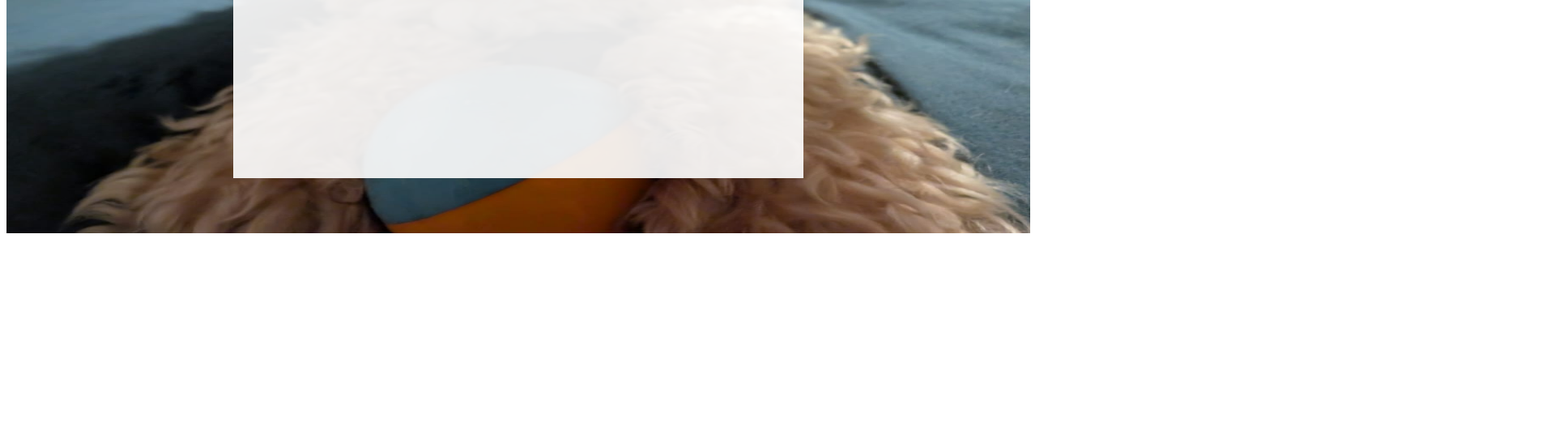
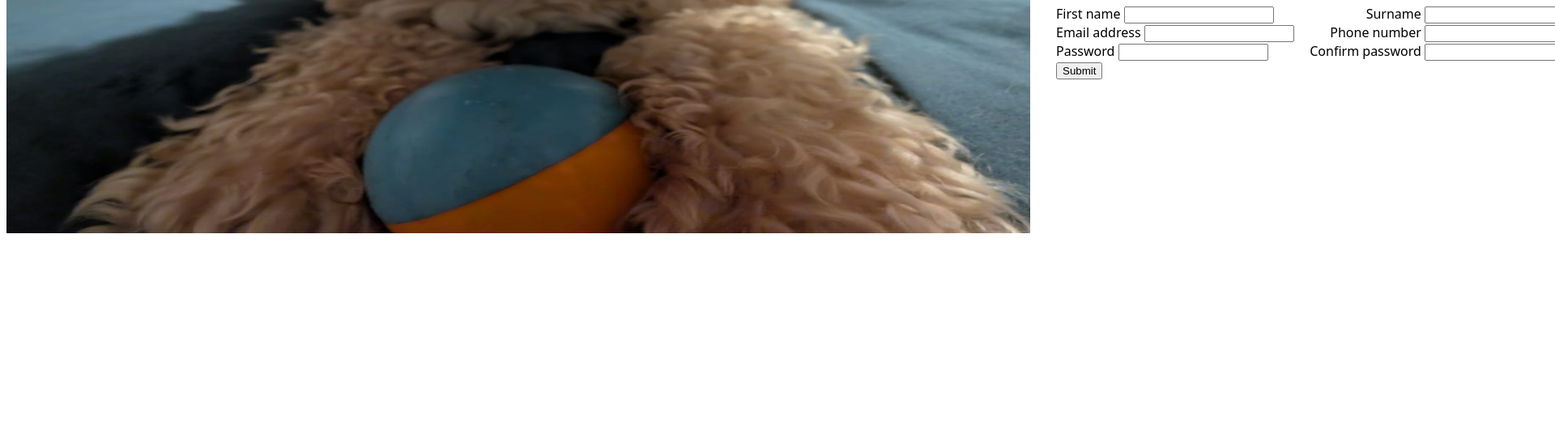
Before and after one commit to WillBest06/signup-form, a plain HTML site: page code/index.html in a window 1280 px wide. Shown: the part 520-1072 px from the top of the page at 81% size, 1920 px wide, since content can reach past the window. Before the commit the page ends 816 px from the top, so only its background shows below. Drawn offline with Linux system fonts and the light colour scheme.

Commit message:
add further attributes

```diff
--- a/code/index.html
+++ b/code/index.html
@@ -8,36 +8,56 @@
 </head>
 <body>
     <div class="container">
+        <div class="bg-image">
             <img src="images/smudge.jpg" alt="" class="bg-image">
-
+        </div>
+        <div class="content">
             <div class="form-container">
+                <h1>Sign-up form</h1>
                 <form action="#" method="get">
                     <div class="form-row">
+                        <div class="col">
                             <label for="fname">First name</label>
-                    <input type="text" name="fname" id="fname">
+                            <input type="text" name="fname" id="fname" required>
+                        </div>
 
+                        <div class="col">
                             <label for="sname">Surname</label>
-                    <input type="text" name="sname" id="sname">
+                            <input type="text" name="sname" id="sname" required>
+                        </div>
                     </div>
 
                     <div class="form-row">
+                        <div class="col">
                             <label for="email">Email address</label>
                             <input type="email" name="email" id="email">
+                        </div>
 
+                        <div class="col">
                             <label for="phone">Phone number</label>
-                    <input type="tel" name="phone" id="phone">
+                            <input type="tel" name="phone" id="phone" pattern="^(?:(?:\(?(?:0(?:0|11)\)?[\s-]?\(?|\+)44\)?[\s-]?(?:\(?0\)?[\s-]?)?)|(?:\(?0))
+                                                                               (?:(?:\d{5}\)?[\s-]?\d{4,5})|(?:\d{4}\)?[\s-]?(?:\d{5}|\d{3}[\s-]?\d{3}))|(?:\
+                                                                               d{3}\)?[\s-]?\d{3}[\s-]?\d{3,4})|(?:\d{2}\)?[\s-]?\d{4}[\s-]?\d{4}))(?:[\s-]?(?
+                                                                               :x|ext\.?|\#)\d{3,4})?$">
+                        </div>
                     </div>
 
                     <div class="form-row">
+                        <div class="col">
                             <label for="pword">Password</label>
-                    <input type="password" name="pword" id="pword">
+                            <input type="password" name="pword" id="pword" pattern="^(?=.*[A-Za-z])(?=.*\d)(?=.*[@$!%*#?&])[A-Za-z\d@$!%*#?&]{8,}$" required>
+                        </div>
 
+                        <div class="col">
                             <label for="confpword">Confirm password</label>
-                    <input type="password" name="confpword" id="confpword">
+                            <input type="password" name="confpword" id="confpword" pattern="^(?=.*[A-Za-z])(?=.*\d)(?=.*[@$!%*#?&])[A-Za-z\d@$!%*#?&]{8,}$" required>
                         </div>
+                    </div>
+
+                    <button class="submit">Submit</button>
                 </form>
             </div>
-
+        </div>
     </div>
 </body>
 </html>
```
Lines whose indentation alone changed are shown as unchanged.
